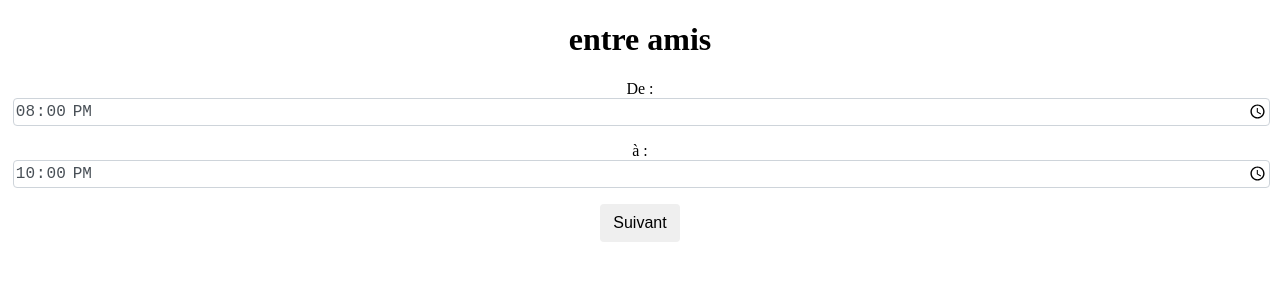
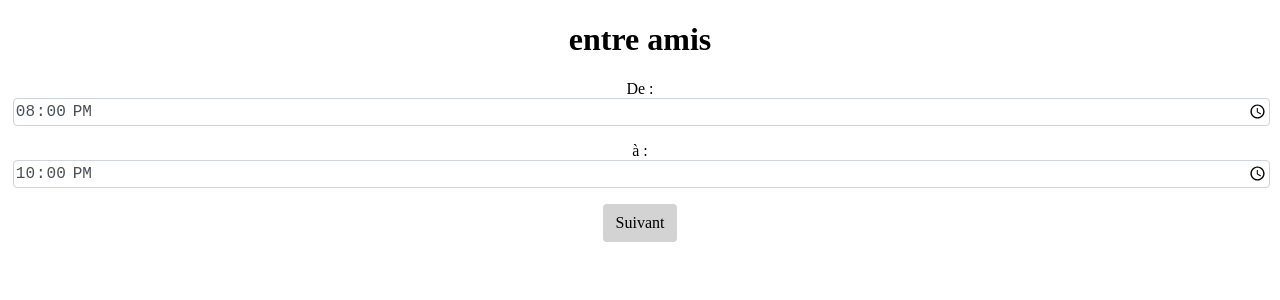
Before and after one commit to WildCodeSchool/remotefr-js-0920-p2-themoviedb, a React (Create React App) app: page /filter-by-duration in a window 1280 px wide. Shown: the top 300 px of the page. Built offline with nearby package versions, Linux system fonts and the light colour scheme.

Commit message:
Replacing the button with a link in buttonFormField.jsx and update css

```diff
--- a/src/components/filterByDuration/ButtonFormField.jsx
+++ b/src/components/filterByDuration/ButtonFormField.jsx
@@ -1,18 +1,14 @@
 import React from 'react';
-import PropTypes from 'prop-types';
+import { Link } from 'react-router-dom';
 
-function ButtonFormField({ onClick }) {
+function ButtonFormField() {
   return (
     <div className="form-group">
-      <button className="btn" type="button" onClick={onClick}>
+      <Link to="/" className="btn">
         Suivant
-      </button>
+      </Link>
     </div>
   );
 }
 
-ButtonFormField.propTypes = {
-  onClick: PropTypes.func.isRequired,
-};
-
 export default ButtonFormField;
--- a/src/components/filterByDuration/FilterByDuration.css
+++ b/src/components/filterByDuration/FilterByDuration.css
@@ -31,6 +31,10 @@
   text-align: center;
   white-space: nowrap;
   vertical-align: middle;
+  outline: none;
+  text-decoration: none;
+  background-color: lightgray;
+  color: black;
   -webkit-user-select: none;
   -moz-user-select: none;
   -ms-user-select: none;
```
